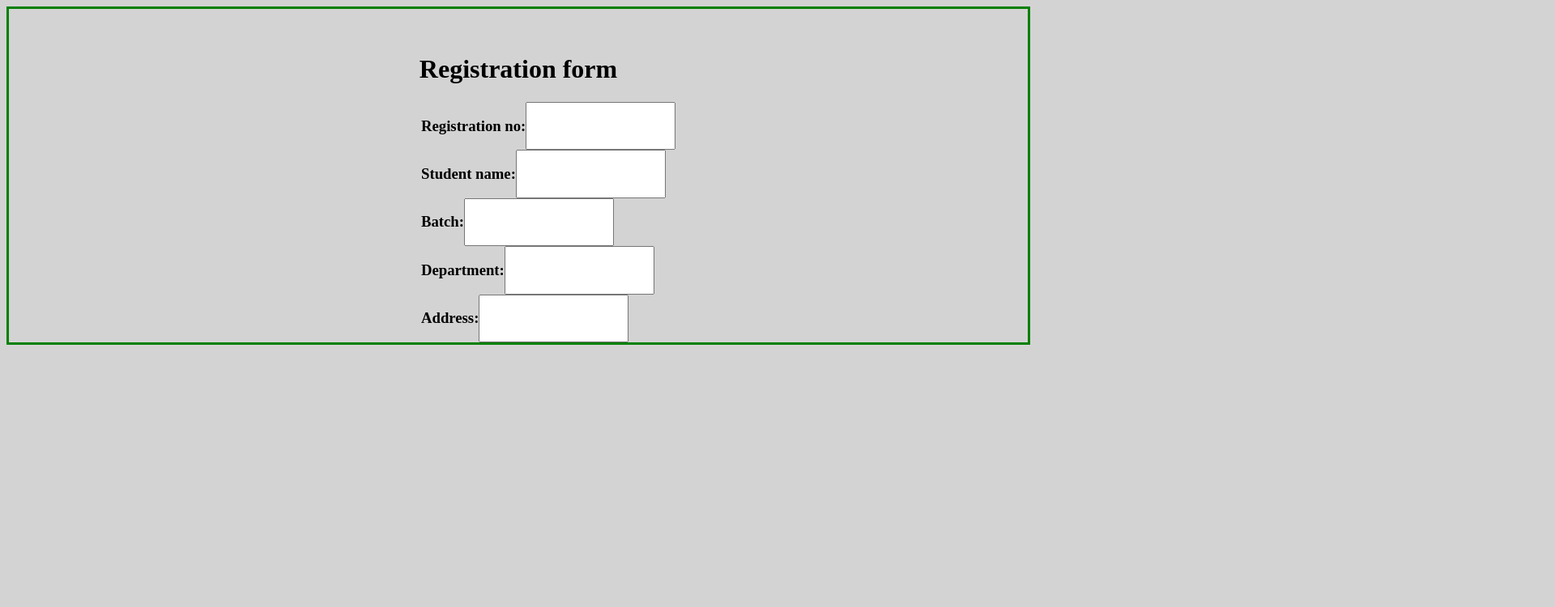
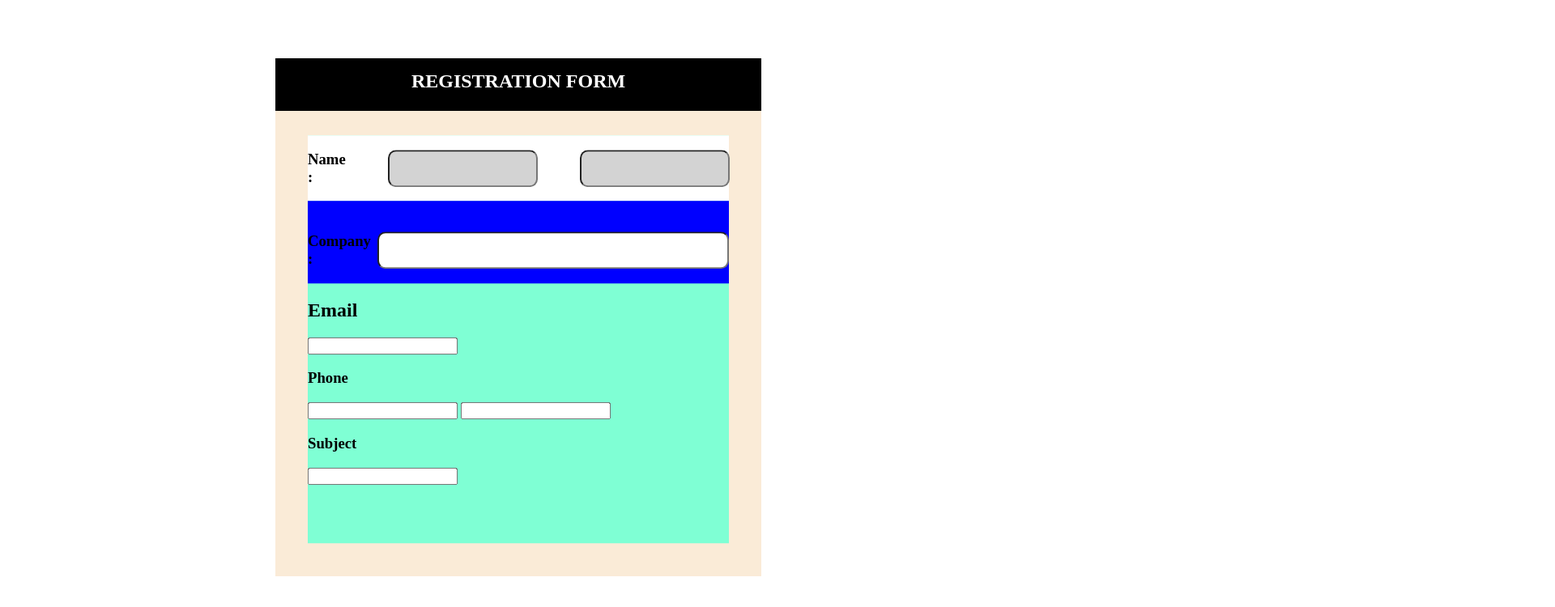
Before and after one commit to Kuncode2/javascript-30-days-challenge, a plain HTML site: page project-2/index.html in a window 1280 px wide. Shown: the top 750 px of the page at 81% size, 1920 px wide, since content can reach past the window. Drawn offline with Linux system fonts and the light colour scheme.

Commit message:
construction part done

```diff
--- a/project-2/index.html
+++ b/project-2/index.html
@@ -9,20 +9,33 @@
     <title>Document</title>
   </head>
   <body>
-    <div class="Registration-form">
-      <h1>Registration form</h1>
-      <div class="titles">
-        <div class="content">
-          <h3>Registration no:</h3> <input type="text" class="text" />
+    <div class="main">
+      <div class="REGISTRATION-FORM">
+        <h2 class="rf-heading">REGISTRATION FORM</h2>
+      </div>
+      <div class="main2">
+        <div class="Name">
+          <h3 class="name">Name :</h3>
+          <input type="text" class="Name-1" />
+          <input type="text" class="Name-1" />
         </div>
-        <div class="content">
-          <h3>Student name:</h3><input type="text" class="text" />
+        <div class="Company-wrapper">
+          <h3 class="name1">Company :</h3>
+          <input type="text" class="Company-1" />
         </div>
-        <div class="content"><h3> Batch:</h3> <input type="text" class="text" /></div>
-        <div class="content">
-          <h3>Department:</h3> <input type="text" class="text" />
+        <div class="Email">
+          <h2 class="name2">Email</h2>
+          <input type="text" class="Email" />
         </div>
-        <div class="content"><h3>Address:</h3> <input type="text" class="text" /></div>
+        <div class="Phone">
+          <h3 class="name3">Phone</h3>
+          <input type="text" class="Phone-1" />
+          <input type="text" class="Phone-2" />
+        </div>
+        <div class="Subject">
+          <h3 class="name4">Subject</h3>
+          <input type="text" class="Subject">
+          </div>
       </div>
     </div>
 
--- a/project-2/style.css
+++ b/project-2/style.css
@@ -1,19 +1,49 @@
-body{
+.main{
+    background-color: antiquewhite;
+    height: 80vh;
+    width: 75vh;
+    margin: auto;
+    position: relative;
+    transform: translateY(10%);
+}
+.REGISTRATION-FORM .rf-heading{
+    position: relative;
+    padding-top: 15px;
+    background-color: black;
+    height:50px;
+    color: white;
+    text-align: center;
+    margin: auto;
+}
+.main2{
+    background-color: aquamarine;
+    height: 63vh;
+    width: 65vh;
+    margin: auto;
+    transform: translateY(6%);
+}
+.Name{
+    background-color: rgb(255, 255, 255);
+    position: relative;
+    display: flex;
+    gap: 10%;
+}
+.Name-1{
+    height: 40px;
+    margin: auto;
+    border-radius: 10px;
     background-color: lightgrey;
 }
-
-.Registration-form{
-    text-align: center;
-    padding-top: 35px;
-    border: solid green;
+.Company-wrapper{
+    background-color: blue;
+    position: relative;
+    display: flex;
+    gap: 1%;
+    padding-top: 20px;
 }
-.titles{
-    width: 15rem;
+.Company-1{
+    height: 40px;
     margin: auto;
-
+    width: 90%;
+    border-radius: 10px;
 }
-.content{
-    display:flex;
-    width: 160rem;
-    text-align:;
-}
```
